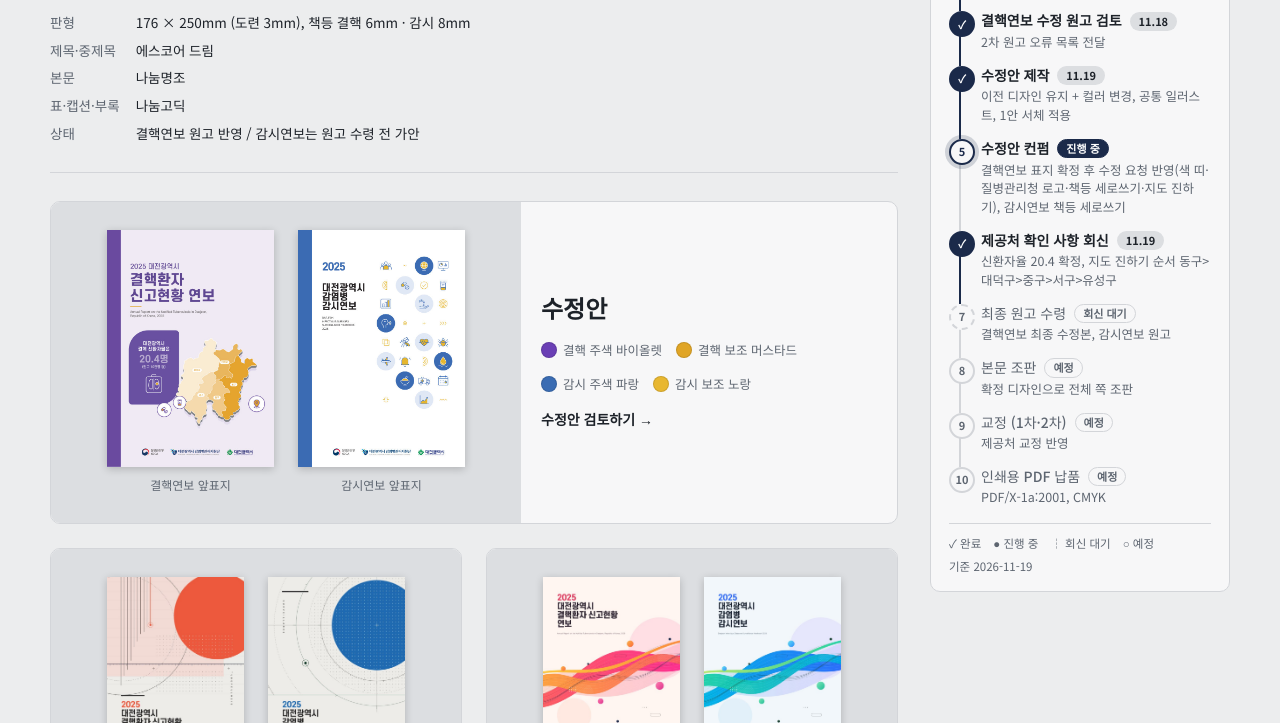
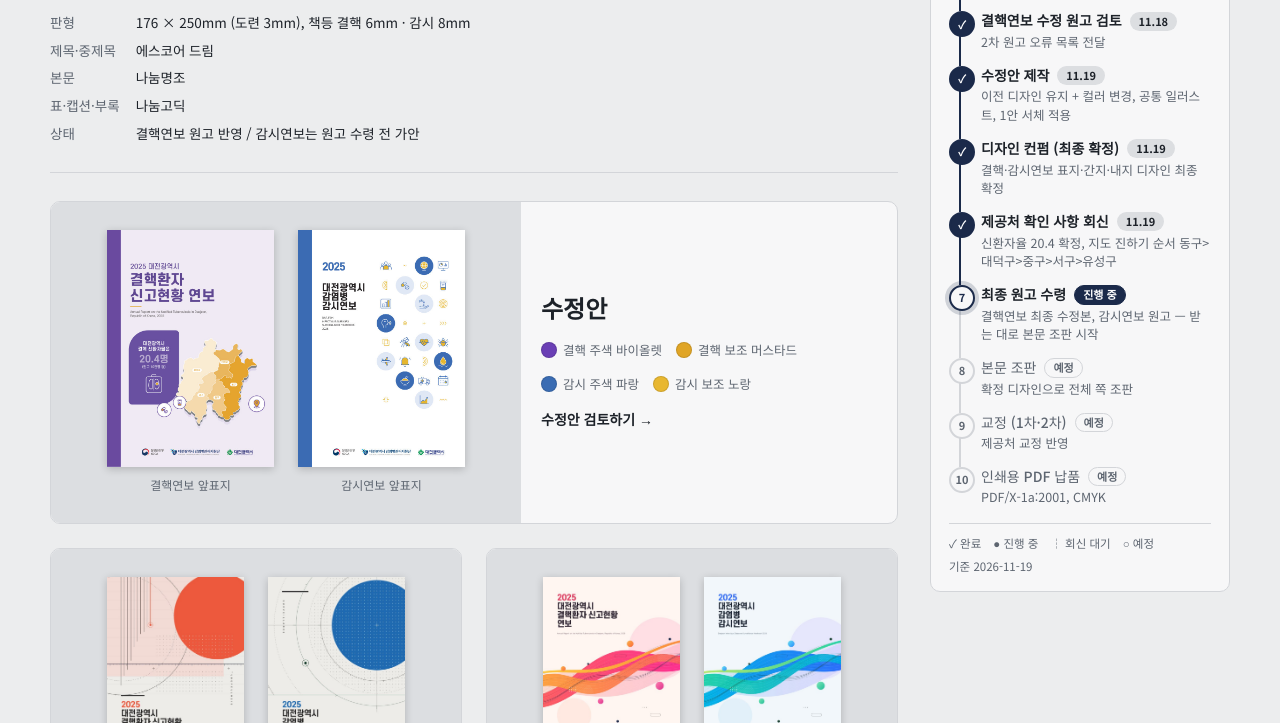
Before and after one commit to SomySam/print_sample_202611, a plain HTML site: page index.html in a window 1280 px wide. Shown: the part 300-1023 px from the top of the page. Drawn offline with Linux system fonts and the light colour scheme.

Commit message:
컨펌웹: 진행 상황 — 디자인 컨펌 최종 확정 완료 처리
Co-Authored-By: Claude Opus 5.5 <noreply@anthropic.com>

```diff
--- a/index.html
+++ b/index.html
@@ -282,9 +282,9 @@ const PROGRESS = {
     { state: "done", title: "1차 시안 (1·2·3안)", date: "11.14–15", note: "표지·내지 디자인 시스템 3가지 방향" },
     { state: "done", title: "결핵연보 수정 원고 검토", date: "11.18", note: "2차 원고 오류 목록 전달" },
     { state: "done", title: "수정안 제작", date: "11.19", note: "이전 디자인 유지 + 컬러 변경, 공통 일러스트, 1안 서체 적용" },
-    { state: "now",  title: "수정안 컨펌", date: "진행 중", note: "결핵연보 표지 확정 후 수정 요청 반영(색 띠·질병관리청 로고·책등 세로쓰기·지도 진하기), 감시연보 책등 세로쓰기" },
+    { state: "done", title: "디자인 컨펌 (최종 확정)", date: "11.19", note: "결핵·감시연보 표지·간지·내지 디자인 최종 확정" },
     { state: "done", title: "제공처 확인 사항 회신", date: "11.19", note: "신환자율 20.4 확정, 지도 진하기 순서 동구>대덕구>중구>서구>유성구" },
-    { state: "wait", title: "최종 원고 수령", date: "대기", note: "결핵연보 최종 수정본, 감시연보 원고" },
+    { state: "now",  title: "최종 원고 수령", date: "대기 중", note: "결핵연보 최종 수정본, 감시연보 원고 — 받는 대로 본문 조판 시작" },
     { state: "todo", title: "본문 조판", date: "예정", note: "확정 디자인으로 전체 쪽 조판" },
     { state: "todo", title: "교정 (1차·2차)", date: "예정", note: "제공처 교정 반영" },
     { state: "todo", title: "인쇄용 PDF 납품", date: "예정", note: "PDF/X-1a:2001, CMYK" }
```
